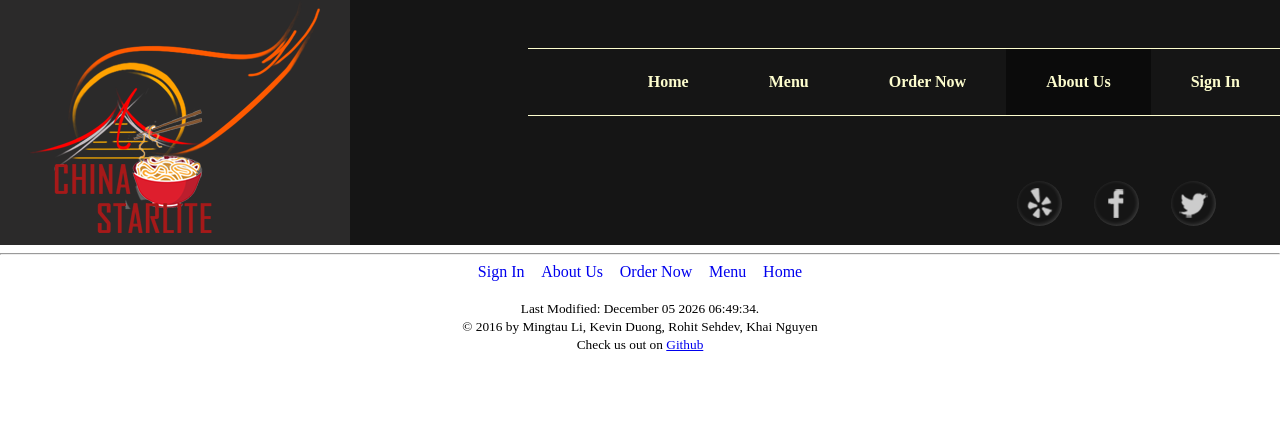
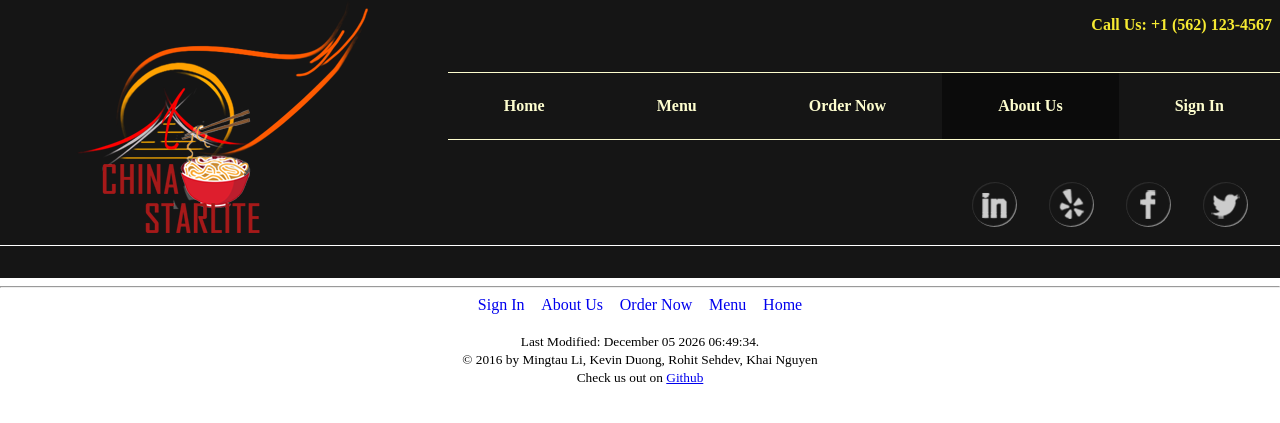
Before and after one commit to kduong781/ChinaStarlite, a PHP site: page /about.php in a window 1280 px wide. Shown: the top 423 px of the page. Run offline with PHP 8.4, Linux system fonts and the light colour scheme.

Commit message:
nav concept 1

```diff
--- a/china.css
+++ b/china.css
@@ -14,28 +14,28 @@ nav ul li a{
 
 nav ul li.left a{	/*this controls menu logo*/
 padding:0 0 0.5em 0;
-margin:0;
+margin:0 0 0 3em;
 /*position: absolute;*/  /*this will make nav logo pop out of its container if it has to*/
 /*background: #010214;*/ /*provides good contrast, but looks ugly*/
 }
 
 nav ul li.right{
-	margin: 3em 0 3em 0;
+	margin: 4.5em 0 3em 0;
 	border-top: 1px solid #FDFDCE;
 	border-bottom: 1px solid #FDFDCE;
 }
 
 nav ul li.right a{						/*this controls how the nav menu links look, excluding the pic*/
-	padding: 1.5em 2.5em 1.5em 2.5em;
+	padding: 1.5em 3.5em 1.5em 3.5em;
 	font-weight: bold;
 	color: #FDFDCE;
 }
 
-nav ul li:last-child{					/*make lines stick out in the nav links*/
+/*nav ul li:last-child{					make lines stick out in the nav links
 	padding-left: 5em;
 }
-
-nav ul li a:hover{
+*/
+nav ul li.right a:hover{
 	background: #2B2A2A;
 }
 
@@ -58,28 +58,29 @@ nav{
 
 }
 
-/*#pad{
-	height: 20px;
-	border-top: 1px solid red;
-	//position: absolute;
+#pad{							/*extra padding at end of nav for decorative putposes*/
+	height: 2em;
+	border-top: 1px solid white;
+	position: relative;
 	top:0;
-	margin-bottom: 30px;
-}*/
+	margin-top: 15em;
+	clear:both;
+}
 
 #social{
-	margin:-4em 2em 0 0;
+	margin:-6em 0 0 0;
 	position: absolute;
 	right: 0;
 }
 
-ul li.secondary{
+ul li.secondary{			/*removes ul bullets from social media links*/
 	list-style: none;
 }
 
 ul li img.social{
 	margin-right: 2em;
 	border-radius: 25px;
-	box-shadow: inset -1px -1px 4px rgba(255,255,255,0.2);
+	box-shadow: inset -1px -1px 1px rgba(255,255,255,0.5),inset 1px 1px 1px rgba(255,255,255,0.1) ;
 }
 
 .absolute{
--- a/index.php
+++ b/index.php
@@ -8,7 +8,6 @@
 </head>
 <body>
 <?php session_start(); ?>
-<span class="absolute right"><p>Call Us: +1 (562) 123-4567</p></span>
 <?php include 'navbar.php' ?><br>
   	<div id="content">
   		<main>
--- a/navbar.php
+++ b/navbar.php
@@ -1,3 +1,4 @@
+ <span class="absolute right"><p>Call Us: +1 (562) 123-4567</p></span>
 <nav>
     <ul>
     	<li class='left'><a href="index.php"><img src="images/logo-head.png" alt="logo"></a></li>
@@ -11,9 +12,10 @@
  </nav>
  <div id="social">
     <ul>
-	    <li class="right secondary"><img src="images/twitter.png" alt="twitter" class="social right"></li>
-	    <li class="right secondary"><img src="images/facebook.png" alt="facebook" class="social right"></li>
-	    <li class="right secondary"><img src="images/yelp.png" alt="yelp" class="social right"></li>
+	    <li class="right secondary"><a href="http://www.twitter.com" target="_blank"><img src="images/twitter.png" alt="twitter" class="social right"></a></li>
+	    <li class="right secondary"><a href="http://www.facebook.com" target="_blank"><img src="images/facebook.png" alt="facebook" class="social right"></a></li>
+	    <li class="right secondary"><a href="http://www.yelp.com" target="_blank"><img src="images/yelp.png" alt="yelp" class="social right"></a></li>
+	    <li class="right secondary"><a href="http://www.linkedin.com" target="_blank"><img src="images/linkedin.png" alt="linkedin" class="social right"></a></li>
     </ul>
   </div>
 <script type="text/javascript" src="js/jquery-1.12.3.min.js"></script>
```
Also changed, not shown: images/linkedin.png (added).
